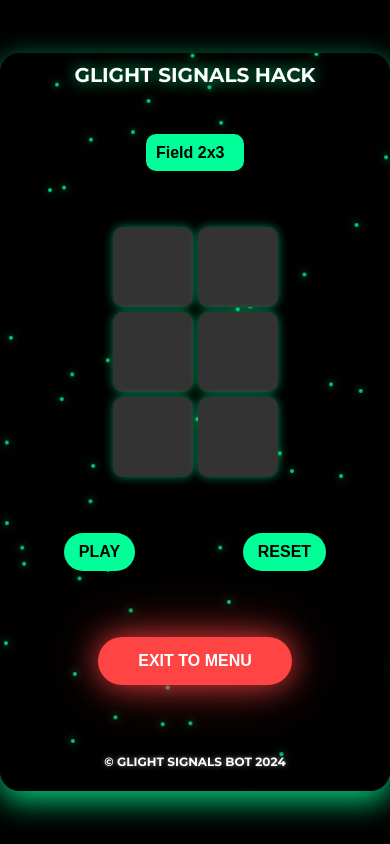
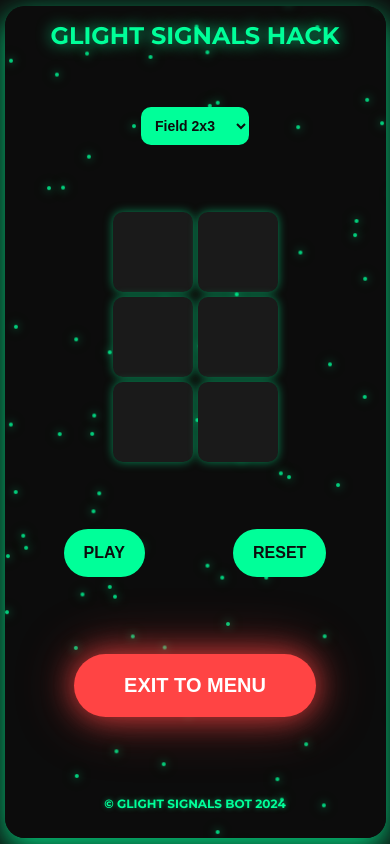
Before and after one commit to BanikGLT/JetxAPP, a Flask app: page / in a window 390 px wide. Run offline with Flask 3, Linux system fonts and the light colour scheme.

Commit message:
Update predict.html

```diff
--- a/templates/predict.html
+++ b/templates/predict.html
@@ -2,8 +2,7 @@
 <html lang="ru">
 <head>
     <meta charset="UTF-8">
-    <!-- Обновлённый мета-тег viewport для предотвращения зуминга -->
-    <meta name="viewport" content="width=device-width, initial-scale=1.0, maximum-scale=1.0, user-scalable=no">
+    <meta name="viewport" content="width=device-width, initial-scale=1.0">
     <title>Glight Signals Hack</title>
     <style>
         @import url('https://fonts.googleapis.com/css2?family=Montserrat:wght@700&display=swap');
@@ -15,7 +14,7 @@
             height: 100vh;
             margin: 0;
             font-family: 'Montserrat', sans-serif;
-            background: #000;
+            background: #0d0d0d; /* Темный фон для хакерского стиля */
             overflow: hidden;
         }
 
@@ -26,10 +25,10 @@
             flex-direction: column;
             align-items: center;
             justify-content: space-between;
-            width: 90%;
+            width: 100%;
             max-width: 400px;
-            height: 90vh;
-            background: rgba(0, 0, 0, 0.8);
+            height: 95vh; /* Увеличенная высота контейнера */
+            background: rgba(13, 13, 13, 0.9); /* Темный полупрозрачный фон */
             padding: 20px;
             border-radius: 20px;
             box-shadow: 0 10px 30px rgba(0, 255, 153, 0.8);
@@ -37,7 +36,34 @@
             z-index: 1;
         }
 
-        /* Анимированный фон для контейнера */
+        /* Медиазапросы для улучшения отображения на мобильных устройствах */
+        @media (max-width: 600px) {
+            .container {
+                max-width: 90%;
+                height: 95vh; /* Сохраняем увеличенную высоту */
+                padding: 15px;
+            }
+
+            h1 {
+                font-size: 20px;
+            }
+
+            .controls button, .exit-button button {
+                padding: 12px 18px;
+                font-size: 14px;
+            }
+
+            .exit-button button {
+                padding: 15px 40px;
+                font-size: 18px;
+            }
+
+            .footer {
+                font-size: 10px;
+            }
+        }
+
+        /* Анимированный фон внутри контейнера */
         .background {
             position: absolute;
             top: 0;
@@ -48,33 +74,33 @@
             overflow: hidden;
         }
 
-        /* Частицы */
+        /* Частицы фона */
         .particle {
             position: absolute;
-            background-color: rgba(0, 255, 153, 0.8);
+            background-color: rgba(0, 255, 153, 0.8); /* Неоновый зеленый */
             width: 4px;
             height: 4px;
             border-radius: 50%;
             box-shadow: 0 0 10px rgba(0, 255, 153, 0.8), 0 0 20px rgba(0, 255, 153, 0.4);
             animation: moveParticle 10s infinite ease-in-out;
-            --translateX: 0;
-            --translateY: 0;
         }
 
-        /* Анимация для частиц */
         @keyframes moveParticle {
             0% {
                 transform: translate(0, 0) scale(1);
                 opacity: 1;
             }
             100% {
-                transform: translate(var(--translateX), var(--translateY)) scale(1);
+                transform: translate(
+                    calc(100vw * (random() - 0.5)),
+                    calc(100vh * (random() - 0.5))
+                ) scale(1);
                 opacity: 1;
             }
         }
 
         h1 {
-            color: #fff;
+            color: #00ff99; /* Неоновый зеленый */
             text-align: center;
             margin: 0;
             font-size: 24px;
@@ -100,21 +126,41 @@
         }
 
         .cell {
-            background-color: #333;
+            background-color: #1a1a1a; /* Темный цвет ячеек */
             border-radius: 10px;
             display: flex;
             align-items: center;
             justify-content: center;
             box-shadow: 0 0 10px rgba(0, 255, 153, 0.5);
-            transition: all 0.3s ease;
-            position: relative;
+            transition: background-color 0.3s ease, box-shadow 0.3s ease;
+            position: relative; /* Для позиционирования частиц */
             overflow: hidden;
         }
 
         .cell.active {
-            background-color: #00ff99;
-            box-shadow: 0 0 20px rgba(0, 255, 153, 1);
-            border: 2px solid #fff;
+            background-color: #00ff99; /* Неоновый зеленый */
+            box-shadow: 0 0 30px rgba(0, 255, 153, 1), 0 0 60px rgba(0, 255, 153, 0.6);
+            border: 2px solid #00ff99;
+        }
+
+        /* Новая анимация для сигналов */
+        .cell.active.animate {
+            animation: signalEffect 0.6s forwards;
+        }
+
+        @keyframes signalEffect {
+            0% {
+                transform: scale(1);
+                opacity: 1;
+            }
+            50% {
+                transform: scale(1.3);
+                opacity: 0.7;
+            }
+            100% {
+                transform: scale(1);
+                opacity: 1;
+            }
         }
 
         .controls {
@@ -129,19 +175,39 @@
             padding: 15px 20px;
             border: none;
             border-radius: 30px;
-            background-color: #00ff99;
-            color: #000;
+            background-color: #00ff99; /* Неоновый зеленый */
+            color: #0d0d0d; /* Темный текст для контраста */
             font-weight: bold;
-            font-size: 16px; /* Минимальный размер шрифта */
+            font-size: 16px;
             cursor: pointer;
-            transition: background-color 0.3s ease, transform 0.3s;
-            touch-action: manipulation; /* Улучшение взаимодействия на сенсорных устройствах */
-            -webkit-tap-highlight-color: rgba(0,0,0,0); /* Убирает подсветку при нажатии на iOS */
+            transition: background-color 0.3s ease, transform 0.3s, box-shadow 0.3s;
+            position: relative;
+            overflow: hidden;
         }
 
         .controls button:hover {
-            background-color: #00cc77;
+            background-color: #00cc77; /* Темнее зеленый при наведении */
             transform: translateY(-3px);
+            box-shadow: 0 0 20px rgba(0, 255, 153, 0.8), 0 0 40px rgba(0, 255, 153, 0.4);
+        }
+
+        /* Стиль для кнопки NEXT STEP */
+        .controls .next-step {
+            background-color: #00cc77; /* Темно-зеленый для "NEXT STEP" */
+            color: #0d0d0d;
+            animation: pulseButton 1.5s infinite;
+        }
+
+        @keyframes pulseButton {
+            0% {
+                box-shadow: 0 0 20px rgba(0, 204, 119, 0.8), 0 0 40px rgba(0, 204, 119, 0.4);
+            }
+            50% {
+                box-shadow: 0 0 30px rgba(0, 204, 119, 1), 0 0 60px rgba(0, 204, 119, 0.6);
+            }
+            100% {
+                box-shadow: 0 0 20px rgba(0, 204, 119, 0.8), 0 0 40px rgba(0, 204, 119, 0.4);
+            }
         }
 
         .select-field {
@@ -155,18 +221,18 @@
         select {
             padding: 10px;
             border-radius: 10px;
-            background-color: #00ff99;
-            color: #000;
+            background-color: #00ff99; /* Неоновый зеленый */
+            color: #0d0d0d; /* Темный текст */
             font-weight: bold;
             border: none;
-            font-size: 16px; /* Минимальный размер шрифта */
-            appearance: none;
-            cursor: pointer;
-            touch-action: manipulation;
-            -webkit-tap-highlight-color: rgba(0,0,0,0);
+            font-size: 14px;
+            transition: background-color 0.3s ease;
         }
 
-        /* Визуал кнопки Exit to Menu */
+        select:hover {
+            background-color: #00cc77; /* Темнее зеленый при наведении */
+        }
+
         .exit-button {
             margin-top: 30px;
             width: 100%;
@@ -179,21 +245,19 @@
             padding: 20px 50px;
             border: none;
             border-radius: 50px;
-            background-color: #ff4444;
-            color: #fff;
+            background-color: #ff4444; /* Яркий красный для кнопки выхода */
+            color: #fff; /* Белый текст */
             font-weight: bold;
-            font-size: 16px; /* Минимальный размер шрифта */
+            font-size: 20px;
             cursor: pointer;
             transition: background-color 0.3s ease, transform 0.3s, box-shadow 0.3s;
             box-shadow: 0 0 30px rgba(255, 68, 68, 0.8), 0 0 60px rgba(255, 68, 68, 0.4);
             position: relative;
             overflow: hidden;
-            touch-action: manipulation;
-            -webkit-tap-highlight-color: rgba(0,0,0,0);
         }
 
         .exit-button button:hover {
-            background-color: #ff2222;
+            background-color: #ff2222; /* Темнее красный при наведении */
             transform: translateY(-5px);
             box-shadow: 0 0 40px rgba(255, 68, 68, 1), 0 0 80px rgba(255, 68, 68, 0.6);
         }
@@ -202,9 +266,9 @@
             width: 100%;
             text-align: center;
             margin-top: 20px;
-            color: #fff;
+            color: #00ff99; /* Неоновый зеленый */
             font-size: 12px;
-            text-shadow: 0 0 5px rgba(255, 255, 255, 0.5);
+            text-shadow: 0 0 5px rgba(0, 255, 153, 0.5);
             z-index: 2;
         }
 
@@ -219,44 +283,21 @@
             }
         }
 
-        /* Медиа-запросы для адаптивности */
-        @media (max-width: 500px) {
-            .container {
-                height: 85vh; /* Уменьшенная высота на мобильных устройствах */
-                padding: 15px;
-            }
-
-            h1 {
-                font-size: 20px;
-            }
-
-            .controls button {
-                padding: 10px 15px;
-                font-size: 16px; /* Минимальный размер шрифта */
-            }
-
-            .exit-button button {
-                padding: 15px 40px;
-                font-size: 16px; /* Минимальный размер шрифта */
-            }
-
-            .select-field select {
-                font-size: 16px; /* Увеличен размер шрифта */
-            }
+        /* Дополнительные стили для частиц при активации сигнала */
+        .signal-particle {
+            position: absolute;
+            width: 4px;
+            height: 4px;
+            background-color: rgba(0, 255, 153, 0.8);
+            border-radius: 50%;
+            animation: explode 0.6s ease-out forwards;
         }
 
-        @media (max-width: 400px) {
-            .container {
-                width: 95%;
-                padding: 10px;
-            }
+        /* Добавим плавные переходы для кнопок */
+        .controls button, .exit-button button {
+            transition: all 0.3s ease;
+        }
 
-            .controls button,
-            .exit-button button,
-            select {
-                font-size: 16px; /* Обеспечиваем минимальный размер шрифта */
-            }
-        }
     </style>
 </head>
 <body>
@@ -269,7 +310,7 @@
         <h1>GLIGHT SIGNALS HACK</h1>
 
         <div class="select-field">
-            <select id="gridSizeSelect" aria-label="Выбор размера сетки">
+            <select id="gridSizeSelect">
                 <option value="2x3">Field 2x3</option>
                 <option value="3x6">Field 3x6</option>
                 <option value="4x9">Field 4x9</option>
@@ -283,12 +324,12 @@
         </div>
 
         <div class="controls">
-            <button id="playButton" aria-label="Начать игру">PLAY</button>
-            <button id="resetButton" aria-label="Сбросить игру">RESET</button>
+            <button id="playButton">PLAY</button>
+            <button id="resetButton">RESET</button>
         </div>
 
         <div class="exit-button">
-            <button id="exitButton" aria-label="Выйти в меню">EXIT TO MENU</button>
+            <button id="exitButton">EXIT TO MENU</button>
         </div>
 
         <div class="footer">
@@ -315,15 +356,12 @@
         let currentGrid = "2x3"; // Текущая сетка
         let cells = []; // Все клетки
         let activeRow = gridSizes[currentGrid].rows - 1; // Начальная строка (нижняя)
-        let signalStep = 0;
-        let maxSteps = gridSizes[currentGrid].rows; // Количество строк
-        let gameInterval = null; // Интервал для автоматической активации сигналов
+        let isAnimating = false; // Флаг анимации
 
         // Создание сетки с адаптацией под экран
         function createGrid(sizeKey) {
             gridContainer.innerHTML = ''; // Очистить предыдущую сетку
             const size = gridSizes[sizeKey];
-            maxSteps = size.rows; // Сброс количества шагов
             activeRow = size.rows - 1; // Начинаем с нижней строки
 
             const availableHeight = window.innerHeight * 0.6; // 60% высоты экрана
@@ -344,23 +382,20 @@
             }
         }
 
-        // Дополнительная анимация для активных ячеек (сигналов)
-        function addSignalAnimation(cell) {
-            // Анимация сигнала: вспышка и увеличение
-            cell.classList.add('active');
-            cell.style.transition = 'transform 0.3s ease, box-shadow 0.3s ease';
-            cell.style.transform = 'scale(1.3)';
-            cell.style.boxShadow = '0 0 20px rgba(0, 255, 153, 1), 0 0 30px rgba(0, 255, 153, 0.8)';
+        // Функция для добавления сигнала с новой анимацией
+        function addSignal(cell) {
+            cell.classList.add('active', 'animate');
+            // Убедимся, что никакие трансформации не применяются
+            cell.style.transform = 'none';
+            cell.style.boxShadow = '0 0 30px rgba(0, 255, 153, 1), 0 0 60px rgba(0, 255, 153, 0.6)';
 
-            // Плавное исчезновение сигнала
+            // Удаляем класс 'animate' после завершения анимации
             setTimeout(() => {
-                cell.style.transform = 'scale(1)';
-                cell.style.boxShadow = '0 0 10px rgba(0, 255, 153, 0.5)';
-                cell.classList.remove('active');
-            }, 500); // Время эффекта
+                cell.classList.remove('animate');
+            }, 600); // Время анимации должно соответствовать длительности 'signalEffect'
         }
 
-        // Функция для добавления небольших частиц на активной ячейке
+        // Функция для добавления частиц на активной ячейке
         function addSignalParticles(cell) {
             const particleContainer = document.createElement('div');
             particleContainer.style.position = 'absolute';
@@ -369,84 +404,108 @@
             particleContainer.style.transform = 'translate(-50%, -50%)';
             particleContainer.style.pointerEvents = 'none'; // Частицы не должны перекрывать другие элементы
 
-            for (let i = 0; i < 10; i++) {
+            for (let i = 0; i < 15; i++) { // Увеличено количество частиц для более яркого эффекта
                 const particle = document.createElement('div');
-                particle.classList.add('particle');
-                particle.style.position = 'absolute';
-                particle.style.width = '4px';
-                particle.style.height = '4px';
-                particle.style.backgroundColor = 'rgba(0, 255, 153, 0.8)';
-                particle.style.borderRadius = '50%';
-                particle.style.animation = 'explode 0.6s ease-out forwards';
+                particle.classList.add('signal-particle');
                 particle.style.left = Math.random() * 100 + '%';
                 particle.style.top = Math.random() * 100 + '%';
-
+                particle.style.animationDuration = '0.6s'; // Длительность анимации
+                particle.style.backgroundColor = `rgba(0, 255, 153, ${Math.random() * 0.6 + 0.4})`; // Разная прозрачность
                 particleContainer.appendChild(particle);
             }
 
             cell.appendChild(particleContainer);
 
+            // Удаление контейнера частиц после окончания анимации
             setTimeout(() => {
-                cell.removeChild(particleContainer);
+                if (cell.contains(particleContainer)) {
+                    cell.removeChild(particleContainer);
+                }
             }, 600);
         }
 
-        // Логика активации сигнала (улучшенная анимация)
+        // Логика активации сигнала
         function activateRandomSignal() {
+            if (isAnimating) return; // Предотвращаем запуск, если уже идет анимация
+            isAnimating = true;
+            playButton.disabled = true; // Отключаем кнопку PLAY/Next Step
+
             const size = gridSizes[currentGrid];
 
             if (activeRow < 0) {
-                // Все строки активированы
-                clearInterval(gameInterval);
+                // Все строки уже активированы
                 playButton.disabled = true;
+                playButton.textContent = 'PLAY';
+                playButton.classList.remove('next-step');
+                isAnimating = false;
                 return;
             }
 
             // Генерация случайного сигнала в текущей строке
             const randomCol = Math.floor(Math.random() * size.cols);
             const index = activeRow * size.cols + randomCol;
+            const cell = cells[index];
 
-            const cell = cells[index];
-            addSignalAnimation(cell);
-            addSignalParticles(cell);
+            // Проверка, если уже активирован, выбираем другой
+            if (cell.classList.contains('active')) {
+                // Найдём первую неактивную ячейку в текущей строке
+                let found = false;
+                for (let col = 0; col < size.cols; col++) {
+                    const currentIndex = activeRow * size.cols + col;
+                    if (!cells[currentIndex].classList.contains('active')) {
+                        addSignal(cells[currentIndex]);
+                        addSignalParticles(cells[currentIndex]);
+                        found = true;
+                        break;
+                    }
+                }
+                if (!found) {
+                    // Все ячейки в строке уже активированы
+                }
+            } else {
+                // Активируем выбранную ячейку
+                addSignal(cell);
+                addSignalParticles(cell);
+            }
 
             // Переход к следующей строке
             activeRow--;
-            signalStep++;
 
-            if (signalStep >= maxSteps) {
-                clearInterval(gameInterval);
-                playButton.disabled = true;
-            }
+            // Включаем кнопку NEXT STEP или возвращаем PLAY после окончания всех ходов
+            setTimeout(() => {
+                if (activeRow >= 0) {
+                    playButton.textContent = 'NEXT STEP';
+                    playButton.classList.add('next-step');
+                    playButton.disabled = false;
+                } else {
+                    playButton.textContent = 'PLAY';
+                    playButton.classList.remove('next-step');
+                    playButton.disabled = true;
+                }
+                isAnimating = false;
+            }, 600); // Время анимации
         }
 
         // Сброс игры
         function resetGame() {
             cells.forEach(cell => {
-                cell.classList.remove('active');
-                cell.style.transform = 'scale(1)';
+                cell.classList.remove('active', 'animate');
+                cell.style.transform = 'none';
                 cell.style.boxShadow = '0 0 10px rgba(0, 255, 153, 0.5)';
             });
-            signalStep = 0;
             activeRow = gridSizes[currentGrid].rows - 1; // Сброс активной строки
+            playButton.textContent = 'PLAY';
+            playButton.classList.remove('next-step');
             playButton.disabled = false;
-            clearInterval(gameInterval);
         }
 
         // Обработчик кнопки "Exit to Menu"
         exitButton.addEventListener('click', () => {
-            // Здесь можно добавить реальную логику выхода в меню
-            // Например, перенаправление на другую страницу:
-            // window.location.href = 'menu.html';
-            alert('Возвращаемся в меню!'); // Плейсхолдер
+            window.location.href = 'menu.html'; // Перенаправление на menu.html
         });
 
         // Обработчики событий
-        playButton.addEventListener('click', () => {
-            activateRandomSignal(); // Немедленная активация первого сигнала
-            gameInterval = setInterval(activateRandomSignal, 1000); // Далее сигналы каждую секунду
-            playButton.disabled = true; // Отключаем кнопку, чтобы предотвратить повторный запуск
-        });
+        playButton.addEventListener('click', activateRandomSignal);
         resetButton.addEventListener('click', resetGame);
         gridSizeSelect.addEventListener('change', (e) => {
             currentGrid = e.target.value;
@@ -454,23 +513,17 @@
             createGrid(currentGrid);
         });
 
-        // Функция для добавления частиц, которые двигаются в хаотичном порядке
+        // Функция для добавления частиц фона
         function createParticles(numParticles) {
             particlesContainer.innerHTML = ''; // Очистить старые частицы
 
             for (let i = 0; i < numParticles; i++) {
                 const particle = document.createElement('div');
                 particle.classList.add('particle');
-                particle.style.left = `${Math.random() * 100}%`;
-                particle.style.top = `${Math.random() * 100}%`;
-                particle.style.animationDuration = `${Math.random() * 10 + 5}s`;
-
-                // Генерация случайных трансформаций
-                const translateX = Math.random() * 200 - 100; // от -100 до 100 vw
-                const translateY = Math.random() * 200 - 100; // от -100 до 100 vh
-                particle.style.setProperty('--translateX', `${translateX}vw`);
-                particle.style.setProperty('--translateY', `${translateY}vh`);
-
+                particle.style.left = Math.random() * 100 + '%';
+                particle.style.top = Math.random() * 100 + '%'; // Стартовые позиции внутри контейнера
+                particle.style.animationDuration = (Math.random() * 10 + 5) + 's'; // Разная продолжительность
+                particle.style.transform = `translate(${Math.random() * 200 - 100}vw, ${Math.random() * 200 - 100}vh)`; // Разные направления полета
                 particlesContainer.appendChild(particle);
             }
         }
@@ -478,13 +531,8 @@
         // Создание сетки по умолчанию
         createGrid(currentGrid);
 
-        // Добавление частиц
-        createParticles(100); // Оптимизированное количество частиц для производительности
-
-        // Обработка изменения размера окна для адаптивности
-        window.addEventListener('resize', () => {
-            createGrid(currentGrid);
-        });
+        // Добавление частиц фона
+        createParticles(150); // Увеличение числа частиц для заполнения экрана
     </script>
 </body>
 </html>
```
